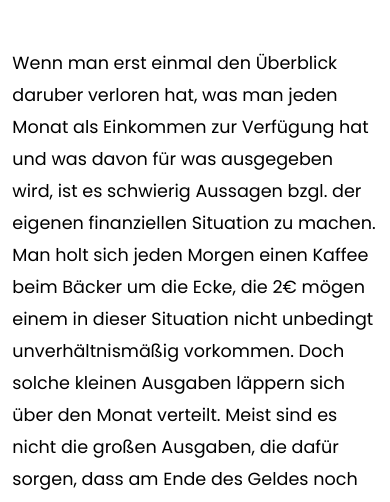
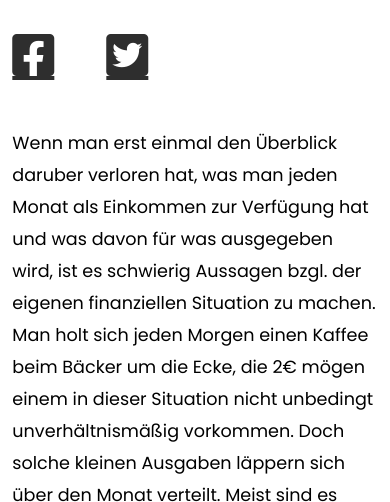
Before and after one commit to HeisenbergGER/HeisenbergGER.github.io, a website built with Parcel: page artikel/finanzen-organisieren.html in a window 390 px wide. Shown: the part 328-830 px from the top of the page. Built offline with nearby package versions, Linux system fonts and the light colour scheme; a script that the page names is missing.

Commit message:
V0.6 - mobile friendly

```diff
--- a/artikel/finanzen-organisieren.html
+++ b/artikel/finanzen-organisieren.html
@@ -57,6 +57,10 @@
 
             <h1>Finanzen organisieren: Wie fange ich an?</h1>
             <hr class="unterstrich"></hr>
+            <div class="share-field">
+              <a href="https://www.facebook.com/sharer/sharer.php?u=https://www.finanztier.de/artikel/finanzen-organisieren.html"<i class="fab fa-facebook-square"></i></a>
+              <a href="https://twitter.com/share?url=https://www.finanztier.de/artikel/finanzen-organisieren.html"<i class="fab fa-twitter-square"></i></a>
+            </div>
             <p>
               Wenn man erst einmal den Überblick daruber verloren hat, was man jeden Monat als Einkommen zur Verfügung hat und was davon
               für was ausgegeben wird, ist es schwierig Aussagen bzgl. der eigenen finanziellen Situation zu machen.
--- a/artikel/style-art.css
+++ b/artikel/style-art.css
@@ -111,6 +111,17 @@ sidenav {
 .unterstrich {
   border: 0.05rem solid lightgrey;
   margin-bottom: 2rem;
+}
+
+.share-field a{
+  margin: 0rem 3rem 2rem 0rem;
+  font-size: 3rem;
+  color: #2E2E2E;
+}
+
+.share-field a:hover {
+  opacity: 0.8;
+  transition: 0.3s;
 }
 
 .text-field {
```
Also changed, not shown: artikel/mit-dividenden-geld-verdienen.html (+4 -0 lines), artikel/warum-sollte-ich-ueber-geld-nachdenken.html (+4 -0 lines), artikel/wie-investiere-ich-nachhaltig-an-der-Boerse.html (+4 -0 lines).
